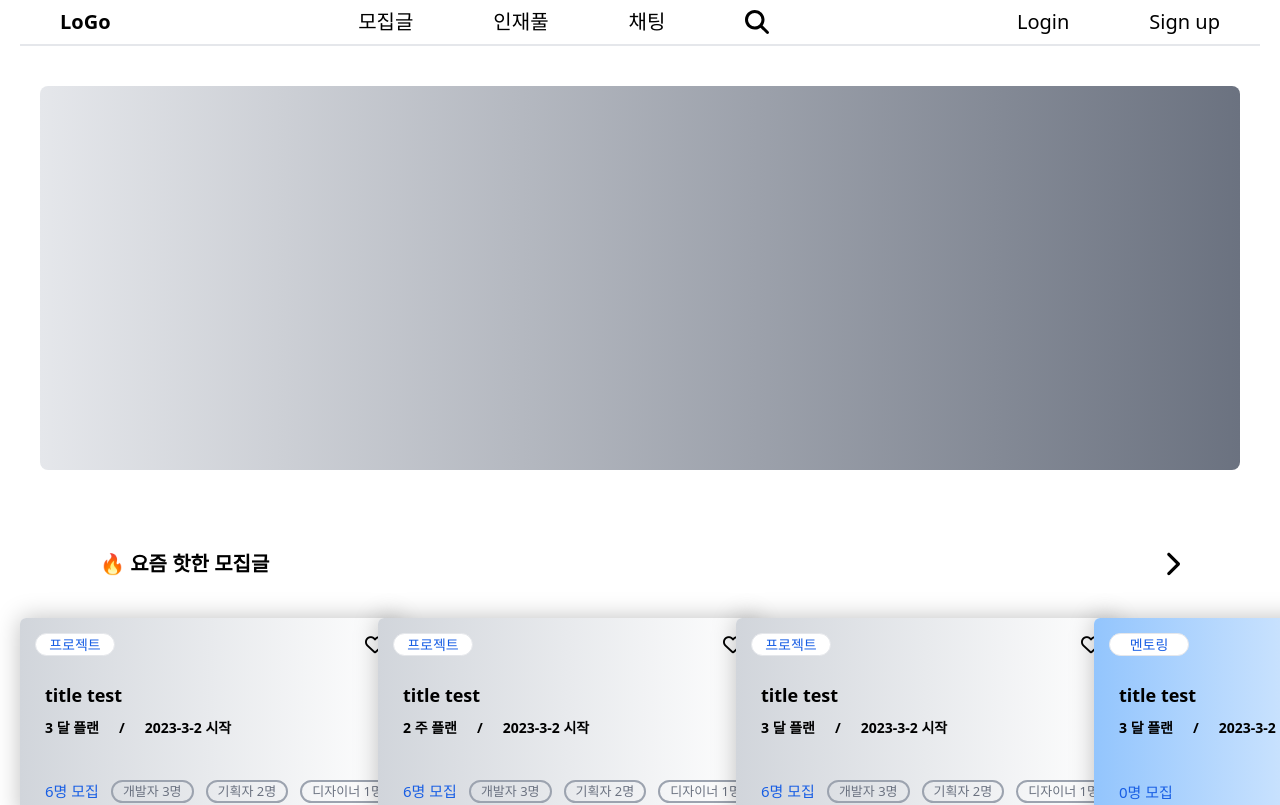
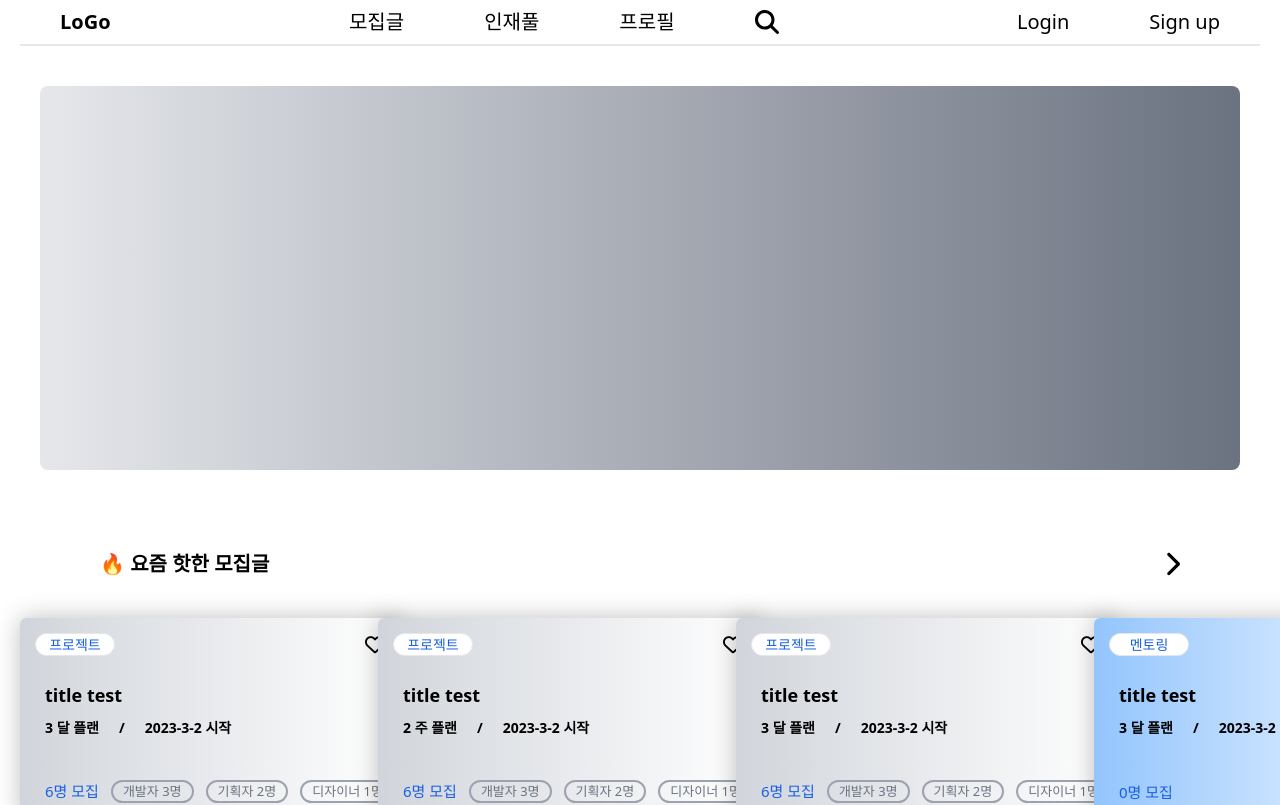
Before and after one commit to HCU-4400WON/hisbee, a React (Create React App) app in the folder src/main/frontend/: page / in a window 1280 px wide. Shown: the top 805 px of the page. Built offline with nearby package versions, Linux system fonts and the light colour scheme.

Commit message:
nav bar commit

```diff
--- a/src/main/frontend/src/components/Header.tsx
+++ b/src/main/frontend/src/components/Header.tsx
@@ -1,3 +1,4 @@
+import { Link } from "react-router-dom";
 import tw from "tailwind-styled-components";
 
 const Nav = tw.nav`
@@ -46,11 +47,19 @@ function Header() {
   return (
     <>
       <Nav>
-        <LogoNav>LoGo</LogoNav>
+        <Link to="/">
+          <LogoNav>LoGo</LogoNav>
+        </Link>
         <NavCenterBox>
-          <NavButton>모집글</NavButton>
-          <NavButton>인재풀</NavButton>
-          <NavButton>채팅</NavButton>
+          <Link to="post">
+            <NavButton>모집글</NavButton>
+          </Link>
+          <Link to="person">
+            <NavButton>인재풀</NavButton>
+          </Link>
+          <Link to="profile">
+            <NavButton>프로필</NavButton>
+          </Link>
           <svg
             className="w-6 mx-10 hover:fill-purple-500"
             xmlns="http://www.w3.org/2000/svg"
@@ -59,9 +68,14 @@ function Header() {
             <path d="M416 208c0 45.9-14.9 88.3-40 122.7L502.6 457.4c12.5 12.5 12.5 32.8 0 45.3s-32.8 12.5-45.3 0L330.7 376c-34.4 25.2-76.8 40-122.7 40C93.1 416 0 322.9 0 208S93.1 0 208 0S416 93.1 416 208zM208 352a144 144 0 1 0 0-288 144 144 0 1 0 0 288z" />
           </svg>
         </NavCenterBox>
+
         <NavRightBox className="">
-          <NavButton>Login</NavButton>
-          <NavButton>Sign up</NavButton>
+          <Link to="login">
+            <NavButton>Login</NavButton>
+          </Link>
+          <Link to="oauth2/redirect">
+            <NavButton>Sign up</NavButton>
+          </Link>
         </NavRightBox>
       </Nav>
     </>
```
